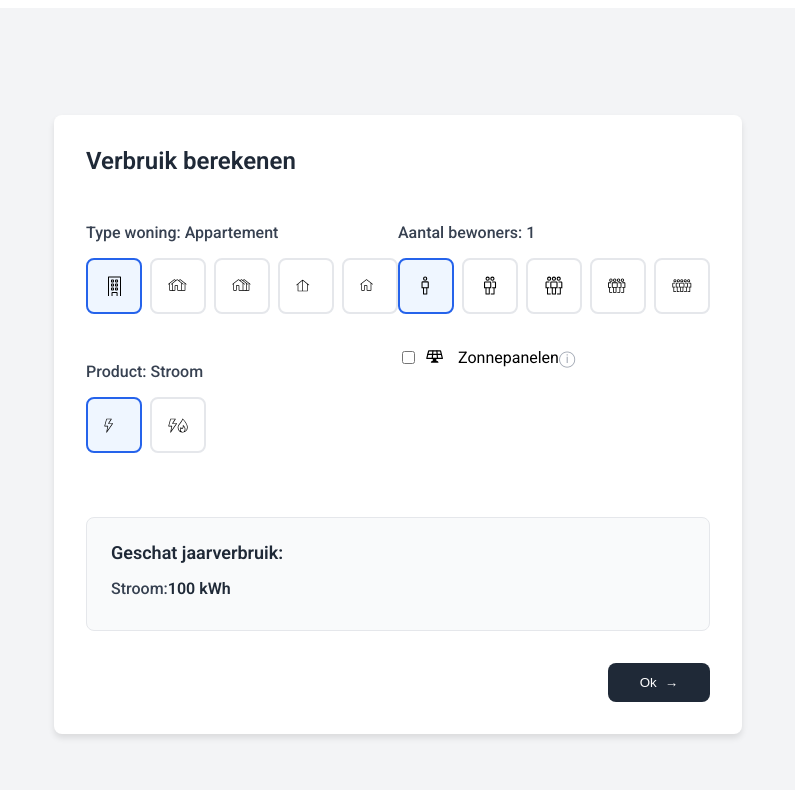
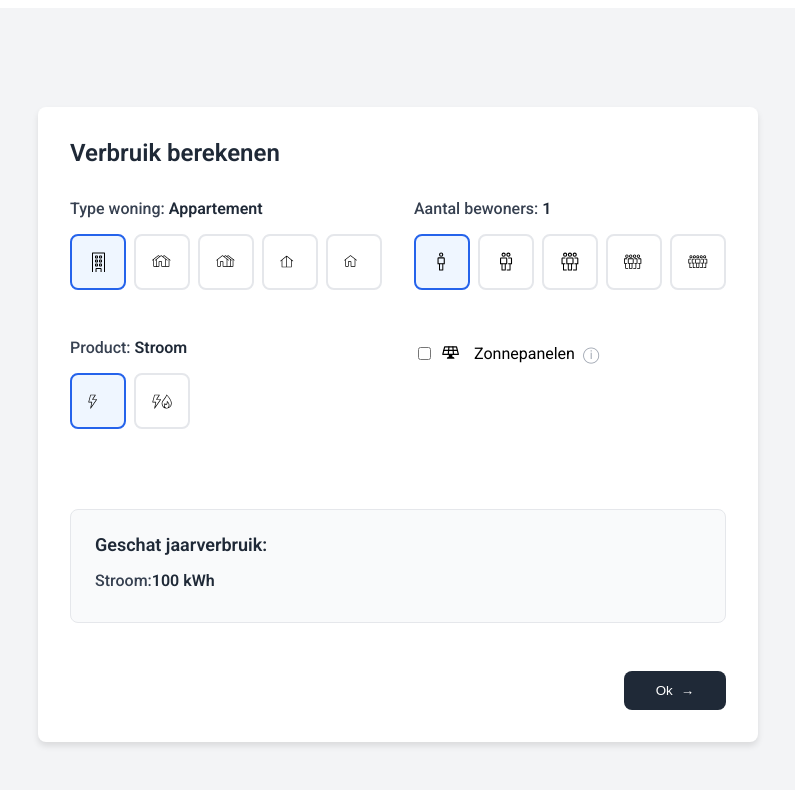
Before and after one commit to Vandebron/take-home-assessment-web, a React (Vite) app in the folder web/react-example/: page / in a window 1280 px wide. Shown: the top 790 px of the page, without its empty margins (242-1037 px from the left). Built offline with nearby package versions, Linux system fonts and the light colour scheme; the HTML template or start-up script is replaced by a standard one.

Commit message:
VDB-001-Styling to match closer to end result

```diff
--- a/web/react-example/src/components/ConsumptionCalculator.module.css
+++ b/web/react-example/src/components/ConsumptionCalculator.module.css
@@ -45,23 +45,32 @@
 .content {
   display: flex;
   flex-direction: column;
-  gap: 2rem;
+  gap: 3rem; /* Increased gap between rows for better separation */
 }
 
 .row {
   display: flex;
   justify-content: space-between;
   align-items: flex-start;
+  gap: 2rem; /* Add gap between sections in each row */
 }
 
 .section {
   flex: 1;
+  display: flex;
+  flex-direction: column;
 }
 
 .label {
   color: #374151;
   font-weight: 500;
   margin-bottom: 1rem;
+  margin-top: 0;
+}
+
+.value {
+  color: #1f2937;
+  font-weight: 600;
 }
 
 .footer {
@@ -74,10 +83,13 @@
   display: flex;
   align-items: center;
   gap: 0.5rem;
+  margin-top: 0;
+  padding-top: 0.25rem; /* Small adjustment to align with labels */
 }
 
 .infoIcon {
   color: #9ca3af;
+  margin-left: 0.5rem;
 }
 
 .button {
--- a/web/react-example/src/components/ConsumptionCalculator.tsx
+++ b/web/react-example/src/components/ConsumptionCalculator.tsx
@@ -72,19 +72,23 @@ export default function ConsumptionCalculator() {
         <div className={styles.row}>
           <div className={styles.section}>
             <p className={styles.label}>
-              Type woning: {getHouseTypeLabel(houseType)}
+              Type woning: <span className={styles.value}>{getHouseTypeLabel(houseType)}</span>
             </p>
             <HouseTypeSelector value={houseType} onChange={setHouseType} />
           </div>
           <div className={styles.section}>
-            <p className={styles.label}>Aantal bewoners: {residents}</p>
+            <p className={styles.label}>
+              Aantal bewoners: <span className={styles.value}>{residents}</span>
+            </p>
             <ResidentsSelector value={residents} onChange={handleResidentsSelectorChange} />
           </div>
         </div>
 
         <div className={styles.row}>
           <div className={styles.section}>
-            <p className={styles.label}>Product: {getProductLabel(product)}</p>
+            <p className={styles.label}>
+              Product: <span className={styles.value}>{getProductLabel(product)}</span>
+            </p>
             <ProductSelector value={product} onChange={setProduct} />
           </div>
           <div className={styles.section}>
```
